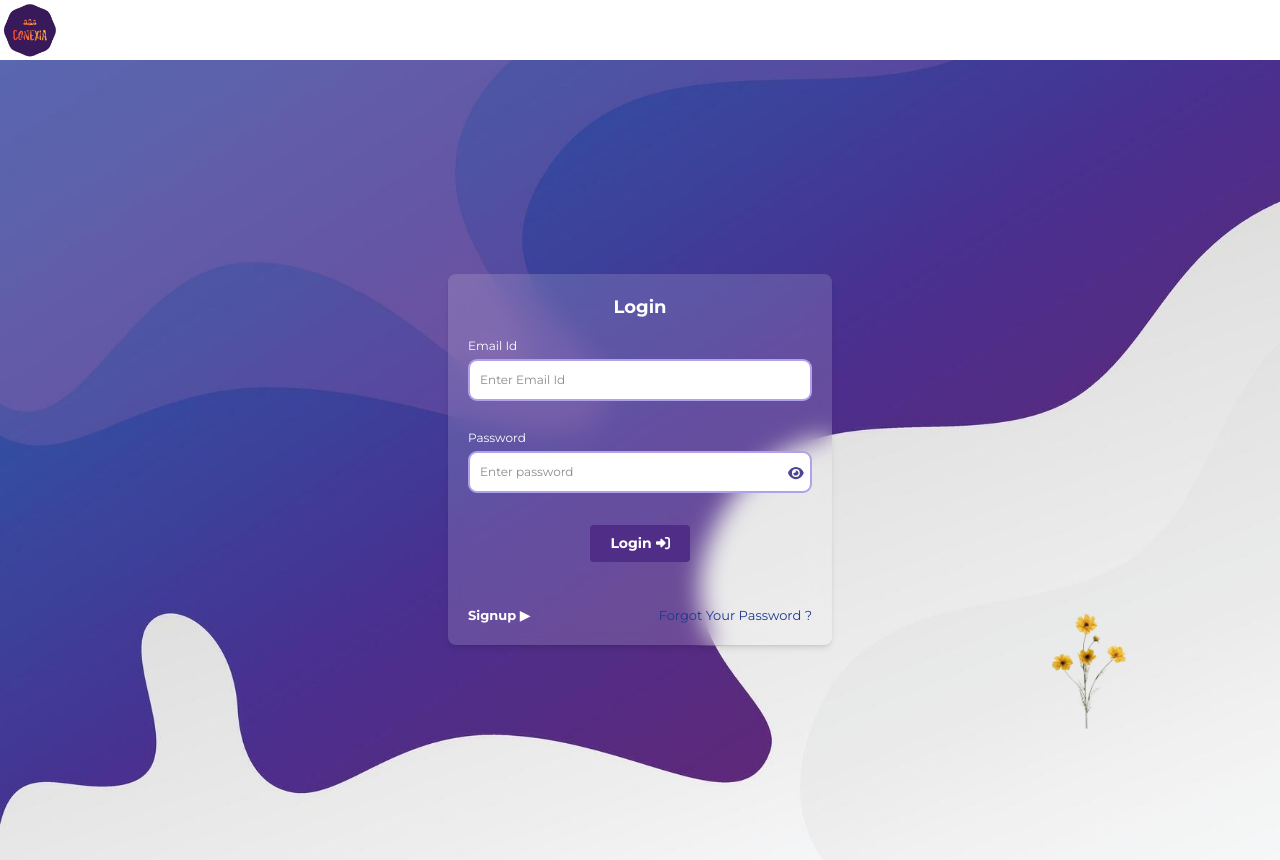
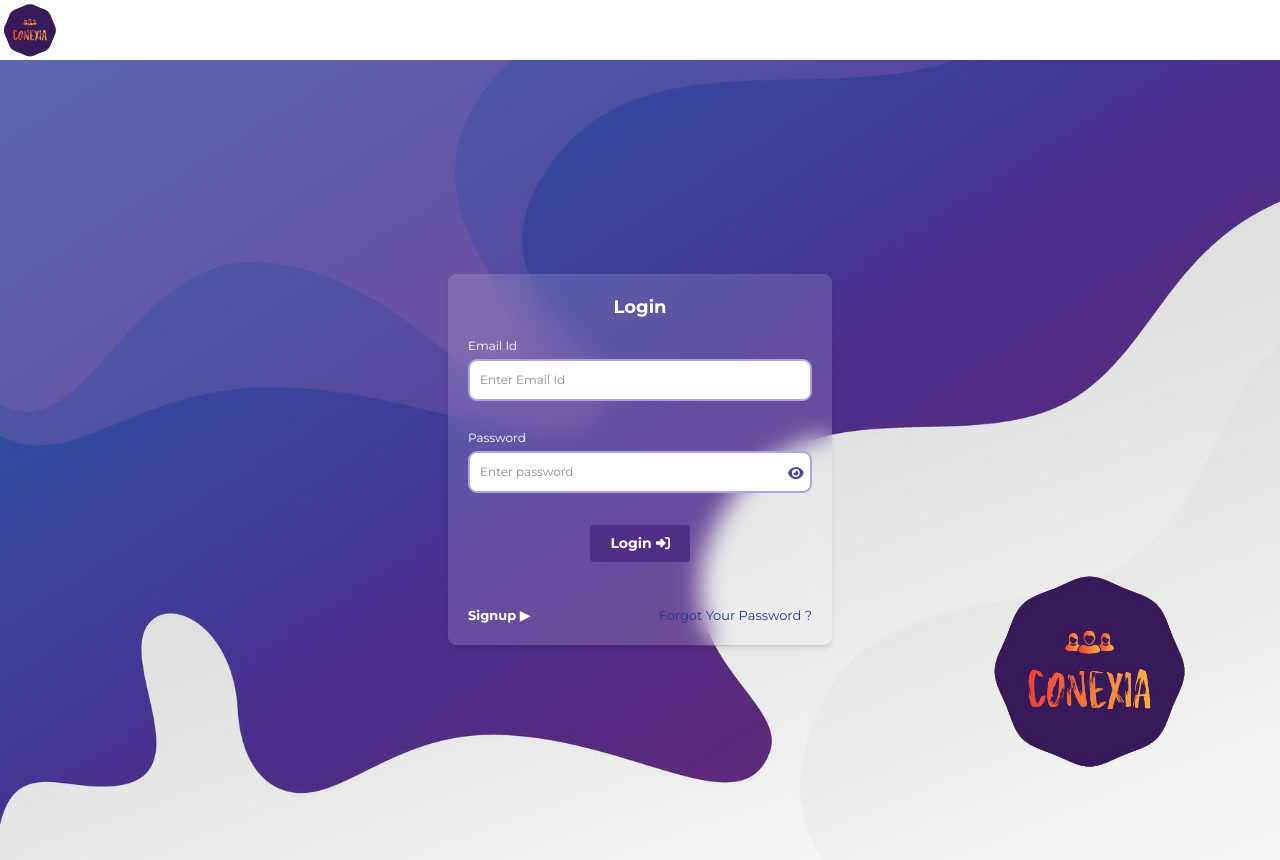
Before and after one commit to Rahulmuddasani123/Conexia-frontend, a React (Vite) app: page /login in a window 1280 px wide. Built offline with nearby package versions, Linux system fonts and the light colour scheme.

Commit message:
Update Login.jsx

```diff
--- a/src/Components/Login.jsx
+++ b/src/Components/Login.jsx
@@ -2,7 +2,7 @@ import { useState } from "react";
 import { useDispatch } from "react-redux";
 import { useNavigate, Link } from "react-router-dom";
 import axios from "axios";
-import flower from '../assets/Flower.png'
+import Conexia_logo from "../assets/Conexia_logo.png";
 
 import { addUser } from "../utils/userSlice";
 import { BASE_URL } from "../utils/constants";
@@ -132,7 +132,7 @@ function Login() {
           )}
         </div>
         <img
-          src={flower}
+          src={Conexia_logo}
           className="absolute bottom-20 right-20"
           width={220}
         />
```
